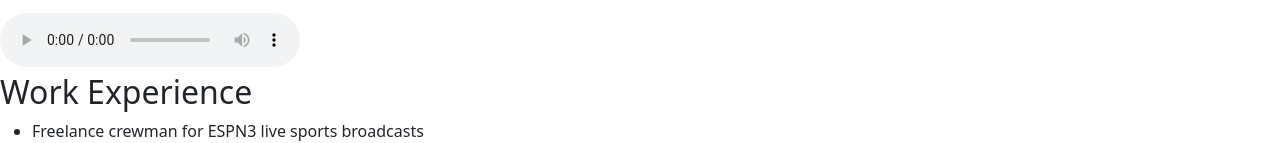
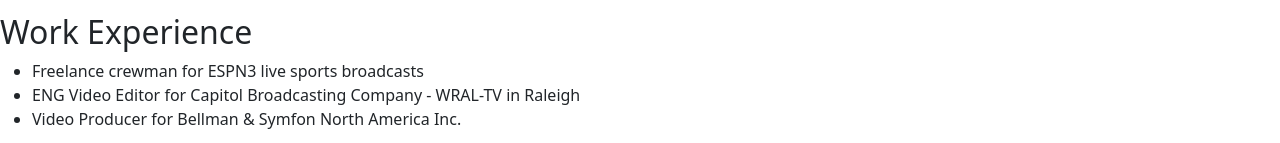
Before and after one commit to TynerCharles/Portfolio, a website: page index.html in a window 1280 px wide. Shown: the part 355-498 px from the top of the page. Drawn offline with nearby package versions, Linux system fonts and the light colour scheme.

```diff
--- a/index.html
+++ b/index.html
@@ -50,8 +50,6 @@
             <li>Spending time with my wife who is my best friend</li>
             <li>Listening to music</li>
         </ul>
-        <audio src="audio/Music.mp3" controls>Some Lofi Hip Hop</audio>
-
     </section>
     <section id="workExperience">
         <h2>Work Experience</h2>
```
Also changed, not shown: pages/work/contact/contact.css (added), pages/work/contact/contact.html (added), pages/work/contact/contact.js (added), pages/work/work.css (added), pages/work/work.html (added), pages/work/work.js (added).
